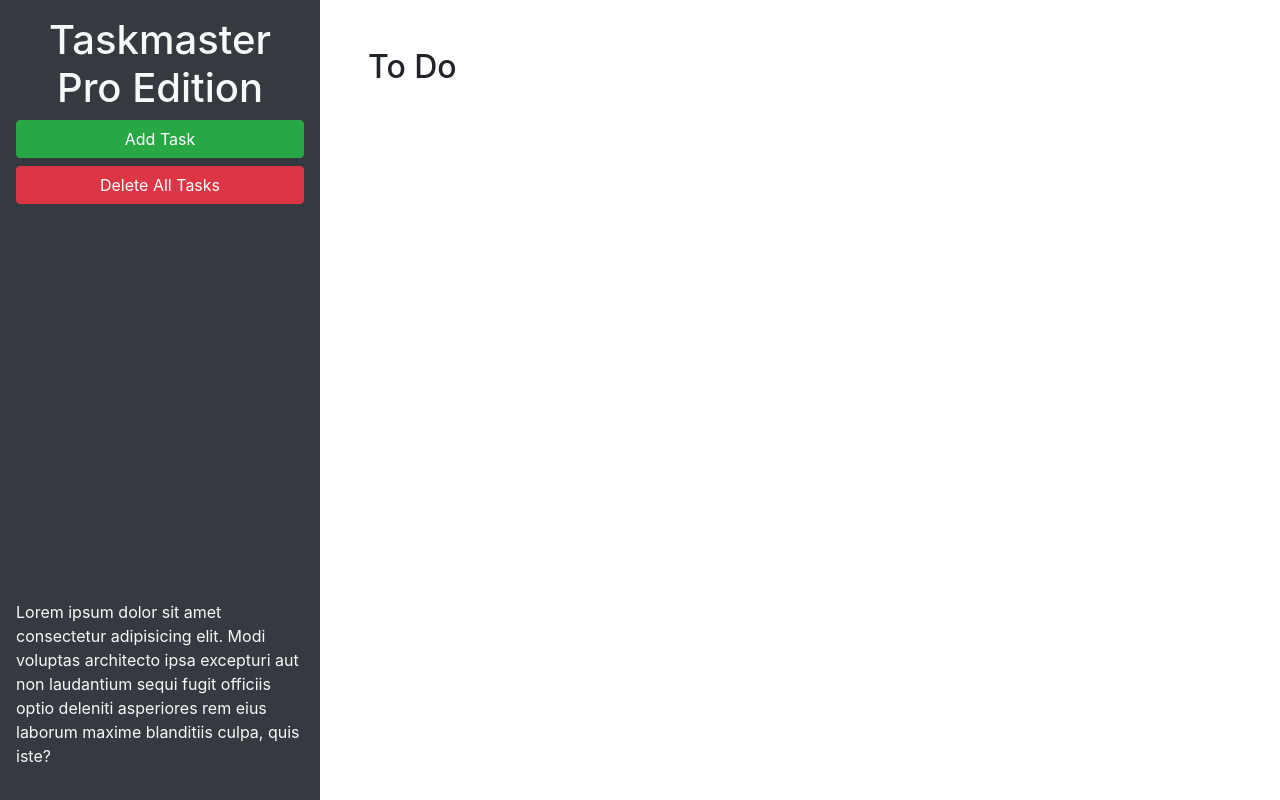
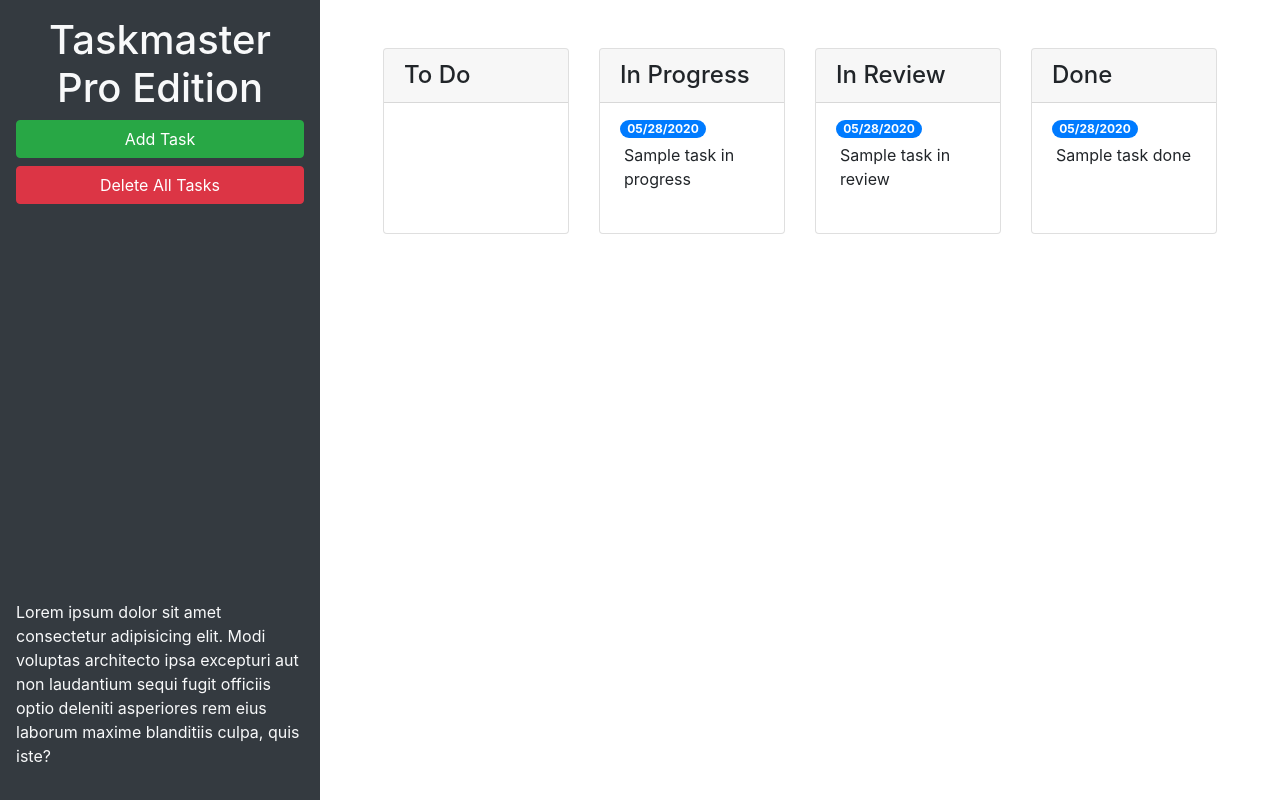
Before and after one commit to nagatopein/taskmaker-pro, a plain HTML site: page index.html in a window 1280 px wide. Drawn offline with nearby package versions, Linux system fonts and the light colour scheme.

Commit message:
added bootstrap features to modal and task cards

```diff
--- a/index.html
+++ b/index.html
@@ -23,10 +23,64 @@
         laudantium sequi fugit officiis optio deleniti asperiores rem eius laborum maxime blanditiis culpa, quis iste?
       </p>
     </header>
+
     <main class="col-12 col-lg-9">
-      <div class="m-5">
-        <h2>To Do</h2>
-        <ul id="list-toDo" class="list-group"> </ul>
+      <div class="m-5 row justify-content-around">
+        <!-- to do start-->
+        <div class="col-12 col-md-6 col-xl-3 mb-3">
+          <div class="card">
+            <h4 class="card-header">
+              To Do
+            </h4>
+            <ul id="list-toDo" class="list-group list-group-flush"> </ul>
+          </div>
+        </div>
+        <!-- to do end -->
+        <!-- in progress start -->
+        <div class="col-12 col-md-6 col-xl-3 mb-3">
+          <div class="card">
+            <h4 class="card-header">
+              In Progress
+            </h4>
+            <ul id="list-inProgress" class="list-group list-group-flush">
+              <li class="list-group-item">
+                <span class="badge badge-primary badge-pill">05/28/2020</span>
+                <p class="m-1">Sample task in progress</p>
+              </li>
+            </ul>
+          </div>
+        </div>
+        <!-- in progress end -->
+        <!-- in review start -->
+        <div class="col-12 col-md-6 col-xl-3 mb-3">
+          <div class="card">
+            <h4 class="card-header">
+              In Review
+            </h4>
+            <ul id="list-inReview" class="list-group list-group-flush">
+              <li class="list-group-item">
+                <span class="badge badge-primary badge-pill">05/28/2020</span>
+                <p class="m-1">Sample task in review</p>
+              </li>
+            </ul>
+          </div>
+        </div>
+        <!-- in review end -->
+        <!-- done start -->
+        <div class="col-12 col-md-6 col-xl-3 mb-3">
+          <div class="card">
+            <h4 class="card-header">
+              Done
+            </h4>
+            <ul id="list-done" class="list-group list-group-flush">
+              <li class="list-group-item">
+                <span class="badge badge-primary badge-pill">05/28/2020</span>
+                <p class="m-1">Sample task done</p>
+              </li>
+            </ul>
+          </div>
+        </div>
+        <!-- done end -->
       </div>
     </main>
   </div>
@@ -46,11 +100,11 @@
           <form>
             <div class="form-group">
               <label for="modalTaskDescription">Task description</label>
-              <textarea id="modalTaskDescription" rows="3"></textarea>
+              <textarea class="form-control" id="modalTaskDescription" rows="3"></textarea>
             </div>
             <div class="form-group">
               <label for="modalDueDate">Due date</label>
-              <input type="text" id="modalDueDate" placeholder="mm/dd/yyyy" autocomplete="off" />
+              <input class="form-control" type="text" id="modalDueDate" placeholder="mm/dd/yyyy" autocomplete="off" />
             </div>
           </form>
         </div>
```
